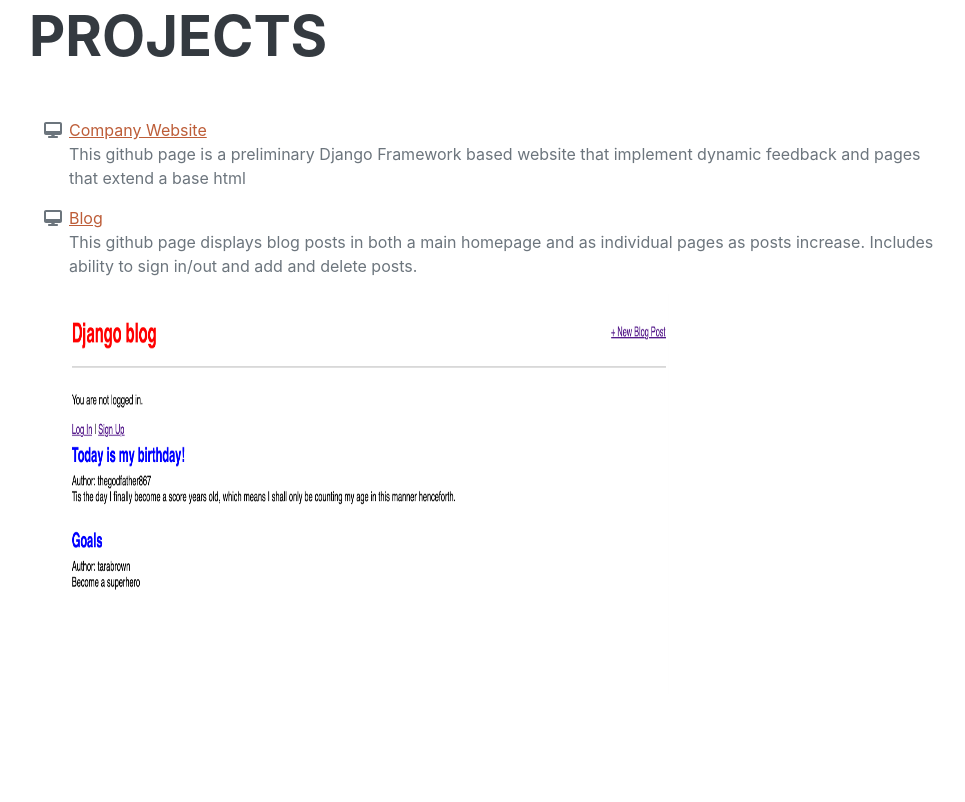
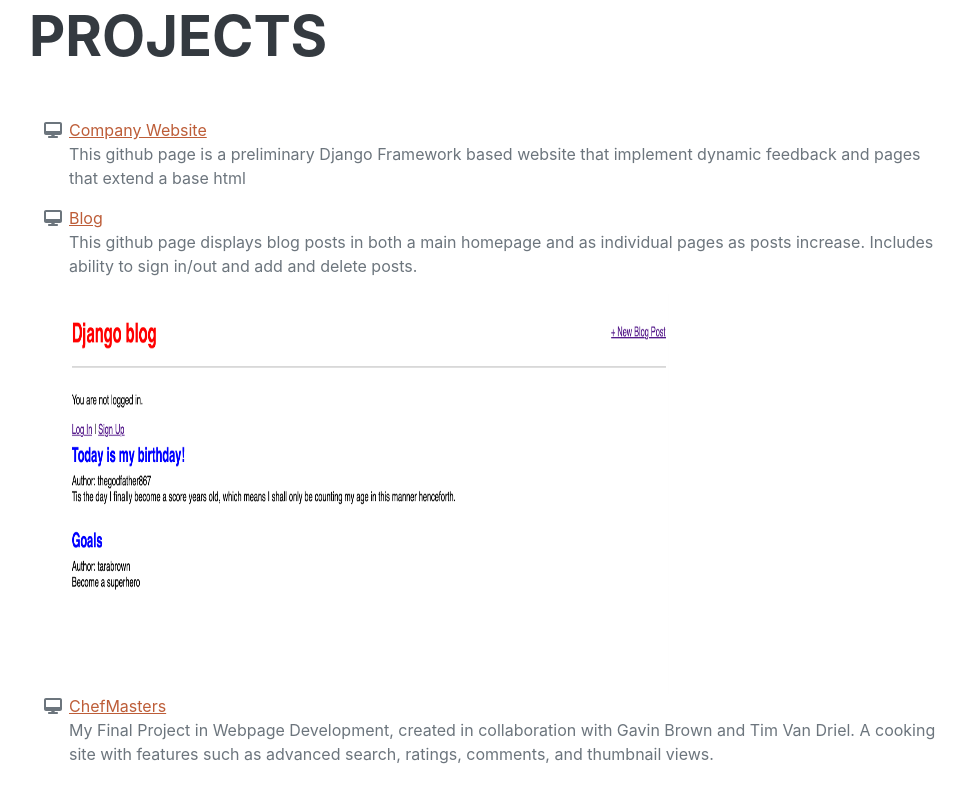
Before and after one commit to Tara-Brown/tara-brown.github.io, a plain HTML site: page index.html in a window 1280 px wide. Shown: the part 3281-4083 px from the top of the page, without its empty margins (291-1256 px from the left). Drawn offline with nearby package versions, Linux system fonts and the light colour scheme; a web font is replaced by a local one.

Commit message:
new project

```diff
--- a/index.html
+++ b/index.html
@@ -147,6 +147,11 @@
                         </li>
                         <p>This github page displays blog posts in both a main homepage and as individual pages as posts increase. Includes ability to sign in/out and add and delete posts.</p>
                         <img src ="img/blog_screenshot.png" style="width:600px;height:400px;">
+                        <li>
+                            <span class="fa-li"><i class="fa fa-desktop"></i></span>
+                            <a href = "https://github.com/GavinWayneBrown/ChefMaster">ChefMasters</a>
+                        </li>
+                        <p>My Final Project in Webpage Development, created in collaboration with Gavin Brown and Tim Van Driel. A cooking site with features such as advanced search, ratings, comments, and thumbnail views.</p>
                     </ul>
 
 
```
